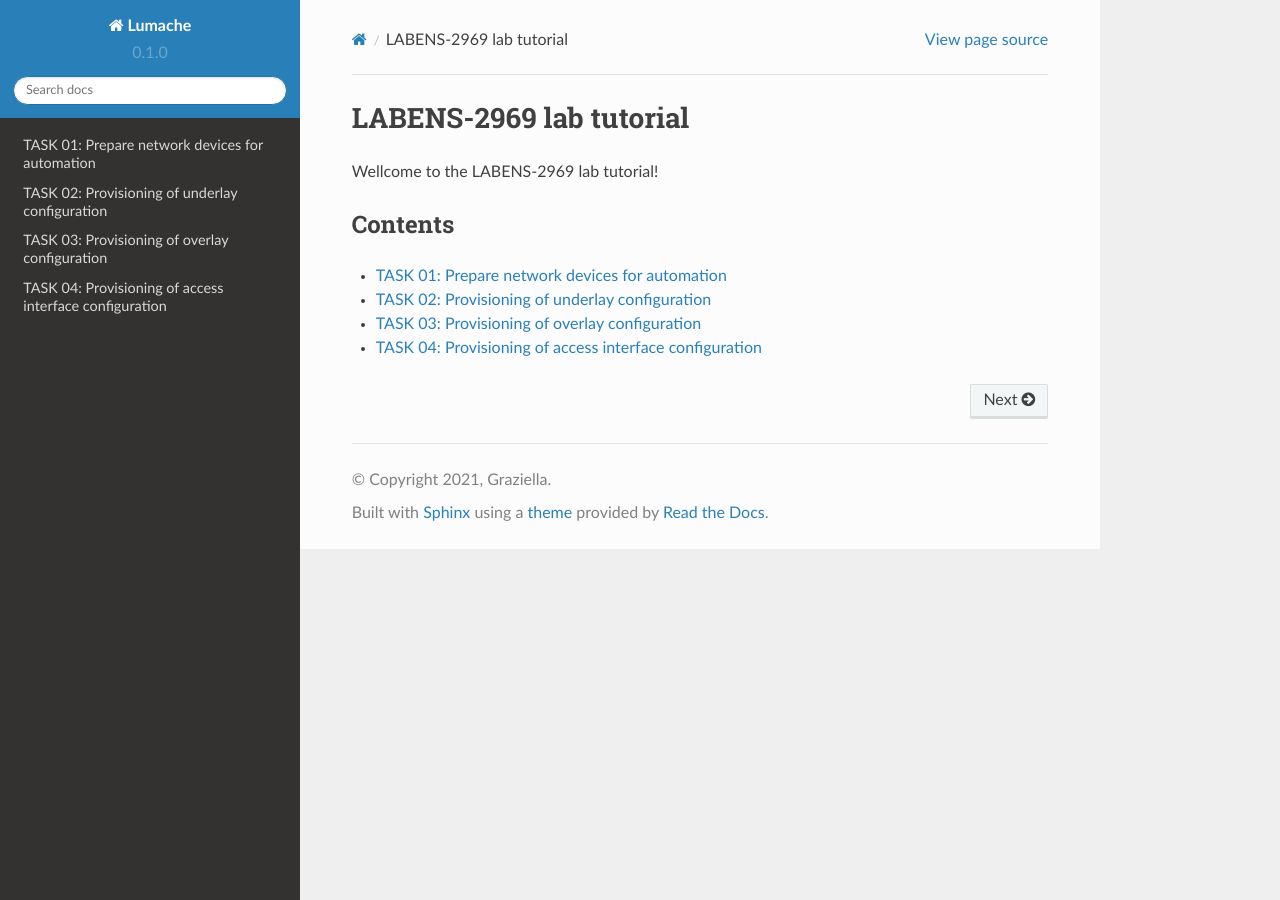
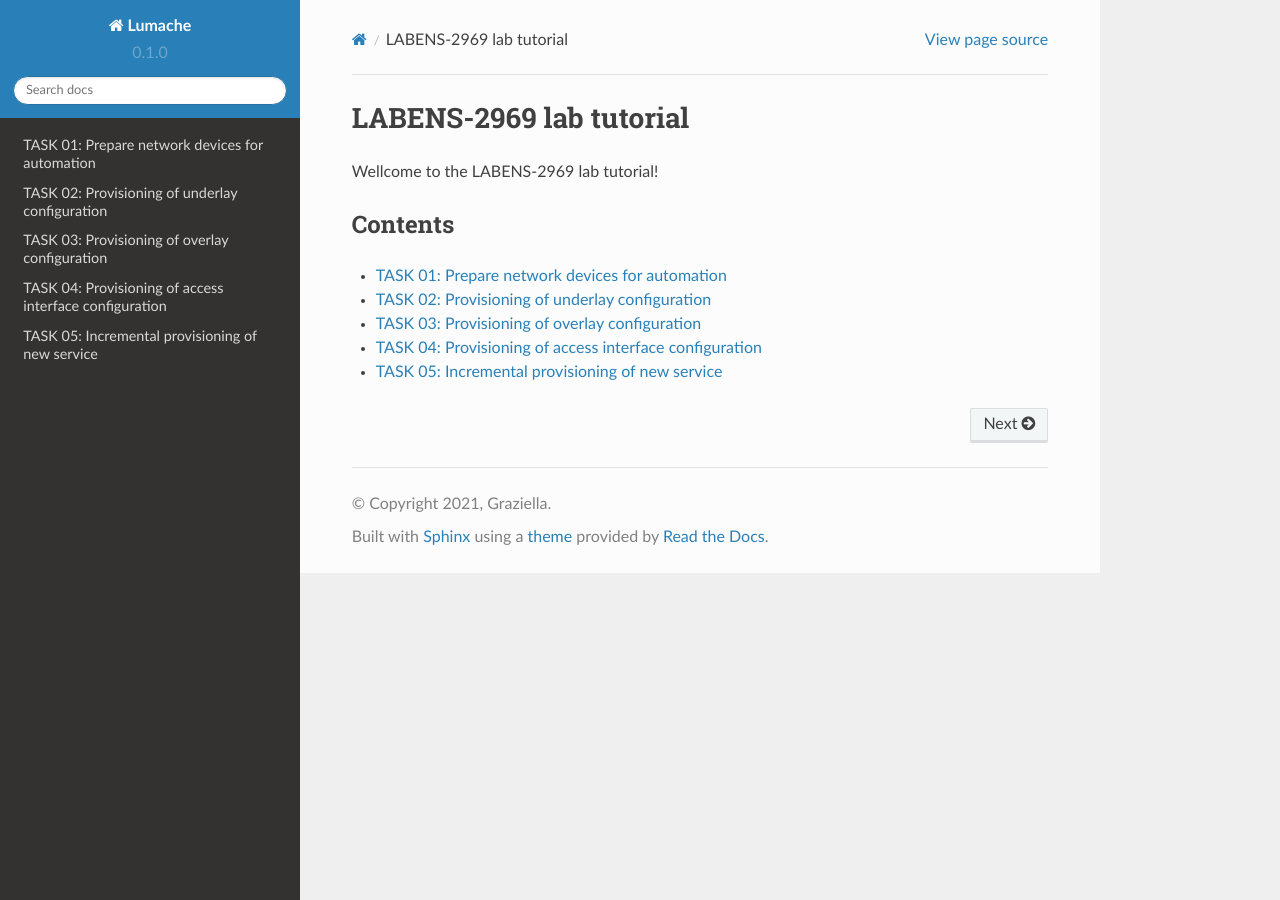
Before and after one commit to dvishchu/labens-2969, a Sphinx documentation site: the page built from docs/source/index.rst, in a window 1280 px wide. Built offline with Sphinx 7.4.7 and the Read the Docs theme 2.0.0, drawn with Linux system fonts in a browser that asks for light colours; pages that are not in the unit, such as notebooks, are missing from menus; some of the changed lines change nothing that is shown.

Commit message:
Initial commit of task 05

```diff
--- a/docs/source/index.rst
+++ b/docs/source/index.rst
@@ -13,3 +13,4 @@
    task_02
    task_03
    task_04
+   task_05
--- /dev/null
+++ b/docs/source/task_05.rst
@@ -0,0 +1,69 @@
+TASK 05: Incremental provisioning of new service
+================================================
+
+.. image:: assets/incremental.JPG
+
+In this task, we will add additional service into our fabric – VRF blue. This will include configuration of VRF and L2/ L3 VNI vlans along with associated SVI interfaces. As a result, we will create new service which will be able to communicate across our fabric.
+
+As you could notice in previous task, we had configuration of VRF blue commented out. Therefore, we must go to our ``overlay_db`` and uncomment VRF blue configuration.
+
+.. code-block:: console
+
+    (ansible) ansible@iol-ansible:~/cat9k-evpn-ansible/dag$ cat group_vars/overlay_db.yml
+
+You have to uncomment VRF blue configuration in following sections – vrfs, vlans and svis. Please, make sure that you will keep proper spacing and indentation between the lines. Also, please do not forget to save file after the changes are performed.
+
+In the next step, we will specify in the create variables that we want to provision only VRF blue and that we want to updated our access interfaces with VRF blue VLANs as well. Location for create variables can be found below.
+
+.. code-block:: console
+
+    (ansible) ansible@iol-ansible:~/cat9k-evpn-ansible/dag$ cat group_vars/create_vars.yml
+
+After this step, we can preview our configuration which we are going to apply on our devices. To generate our configuration preview, we can run ansible playbook below.
+
+.. code-block:: console
+
+    (ansible) ansible@iol-ansible:~/cat9k-evpn-ansible/dag$ ansible-playbook -i inventory.yml playbook_overlay_incremental_preview.yml
+
+This playbook also created previous files in the ``preview_files`` folder, but with ``-inc`` suffix. Please, note that we will provision only configuration relate to VRF blue only. Feel free to take your time to examine content in the folder.
+
+.. code-block:: console
+
+    (ansible) ansible@iol-ansible:~/cat9k-evpn-ansible/dag$ ls preview_files/ | grep inc
+    Leaf-01-inc.txt
+    Leaf-02-inc.txt
+    Spine-01-inc.txt
+    Spine-02-inc.txt
+
+Once we are happy with the configuration, we can commit the changes on devices. To commit the changes, you can run ansible playbook below.
+
+.. code-block:: console
+
+    (ansible) ansible@iol-ansible:~/cat9k-evpn-ansible/dag$ ansible-playbook -i inventory.yml playbook_overlay_incremental_commit.yml
+
+After this step, new VRF blue was provisioned on devices. Lets take a closer look on the Leaf-01 control plane. As you can see below, VRF blue was created along with L2 / L3 VNI SVIs. Also, ``Leaf-01`` was able to discover NVE peer ``Leaf-02`` for this new VNI.
+
+.. code-block:: console
+
+    Leaf-01#sh vrf
+    Name                     Default RD            Protocols   Interfaces
+    blue                     2:2                   ipv4,ipv6   Vl201
+                                                                Vl202
+                                                                Vl902
+                                                                Lo12
+    green                    1:1                   ipv4,ipv6   Vl101
+                                                                Vl102
+                                                                Vl901
+                                                                Lo11
+    mgmt                     <not set>             ipv4        Et1/3
+
+    Leaf-01#sh nve peers
+    'M' - MAC entry download flag  'A' - Adjacency download flag
+    '4' - IPv4 flag  '6' - IPv6 flag
+
+    Interface  VNI      Type Peer-IP          RMAC/Num_RTs   eVNI     state flags UP time
+    nve1       50901    L3CP 172.16.254.4     aabb.cc80.0400 50901      UP  A/M/4 01:27:58
+    nve1       10101    L2CP 172.16.254.4     3              10101      UP   N/A  01:27:58
+    nve1       10102    L2CP 172.16.254.4     4              10102      UP   N/A  01:27:58
+    nve1       10201    L2CP 172.16.254.4     3              10201      UP   N/A  00:00:12
+    nve1       10202    L2CP 172.16.254.4     4              10202      UP   N/A  00:00:12
```
Also changed, not shown: docs/source/assets/incremental.JPG (added).
